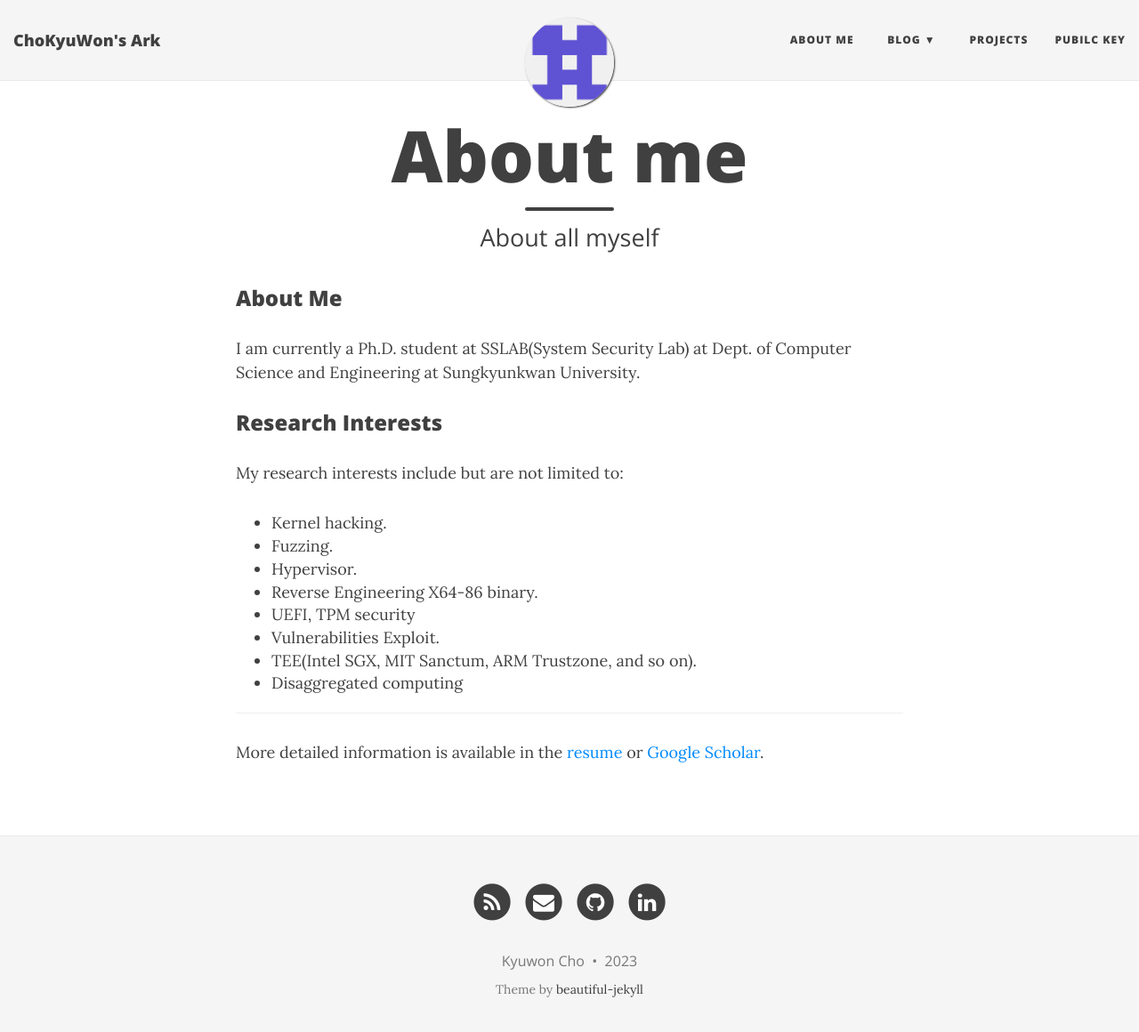
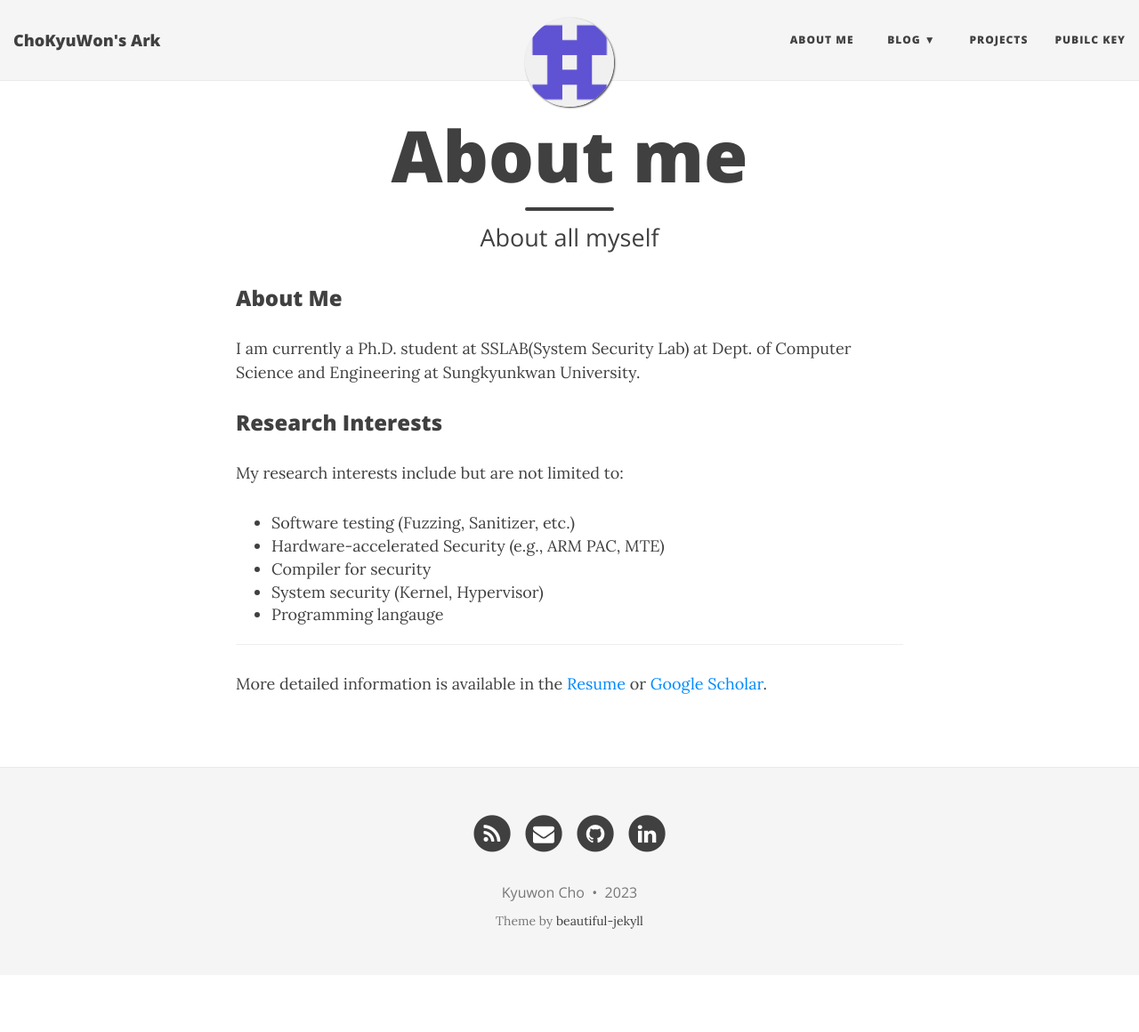
Before and after one commit to ChoKyuWon/ChoKyuWon.github.io, a Jekyll site: the page built from aboutme.md, in a window 1280 px wide and 1173 px high. Shown: the top 1160 px of the window at 89% size. Built offline with Jekyll 4.4.1, drawn with Linux system fonts in a browser that asks for light colours; nearby versions of some CDN libraries.

Commit message:
commit
Signed-off-by: ChoKyuWon <kyuwoncho18@gmail.com>

```diff
--- a/aboutme.md
+++ b/aboutme.md
@@ -9,17 +9,14 @@ I am currently a Ph.D. student at SSLAB(System Security Lab) at Dept. of Compute
 
 ### Research Interests
 My research interests include but are not limited to:
-- Kernel hacking.
-- Fuzzing.
-- Hypervisor.
-- Reverse Engineering X64-86 binary.
-- UEFI, TPM security
-- Vulnerabilities Exploit.
-- TEE(Intel SGX, MIT Sanctum, ARM Trustzone, and so on).
-- Disaggregated computing
+- Software testing (Fuzzing, Sanitizer, etc.)
+- Hardware-accelerated Security (e.g., ARM PAC, MTE)
+- Compiler for security
+- System security (Kernel, Hypervisor)
+- Programming langauge
 
 
 
 <hr>
 
-More detailed information is available in the [resume](https://chokyuwon.github.io/resume/) or [Google Scholar](https://scholar.google.com/citations?user=AjgaSMoAAAAJ).
+More detailed information is available in the [Resume](https://chokyuwon.github.io/resume/) or [Google Scholar](https://scholar.google.com/citations?user=AjgaSMoAAAAJ).
```
Also changed, not shown: resume.md (+1 -1 lines), .github/FUNDING.yml (deleted), .github/issue_template.md (deleted), .github/pull_request_template.md (deleted), README.md, 1 other file.
